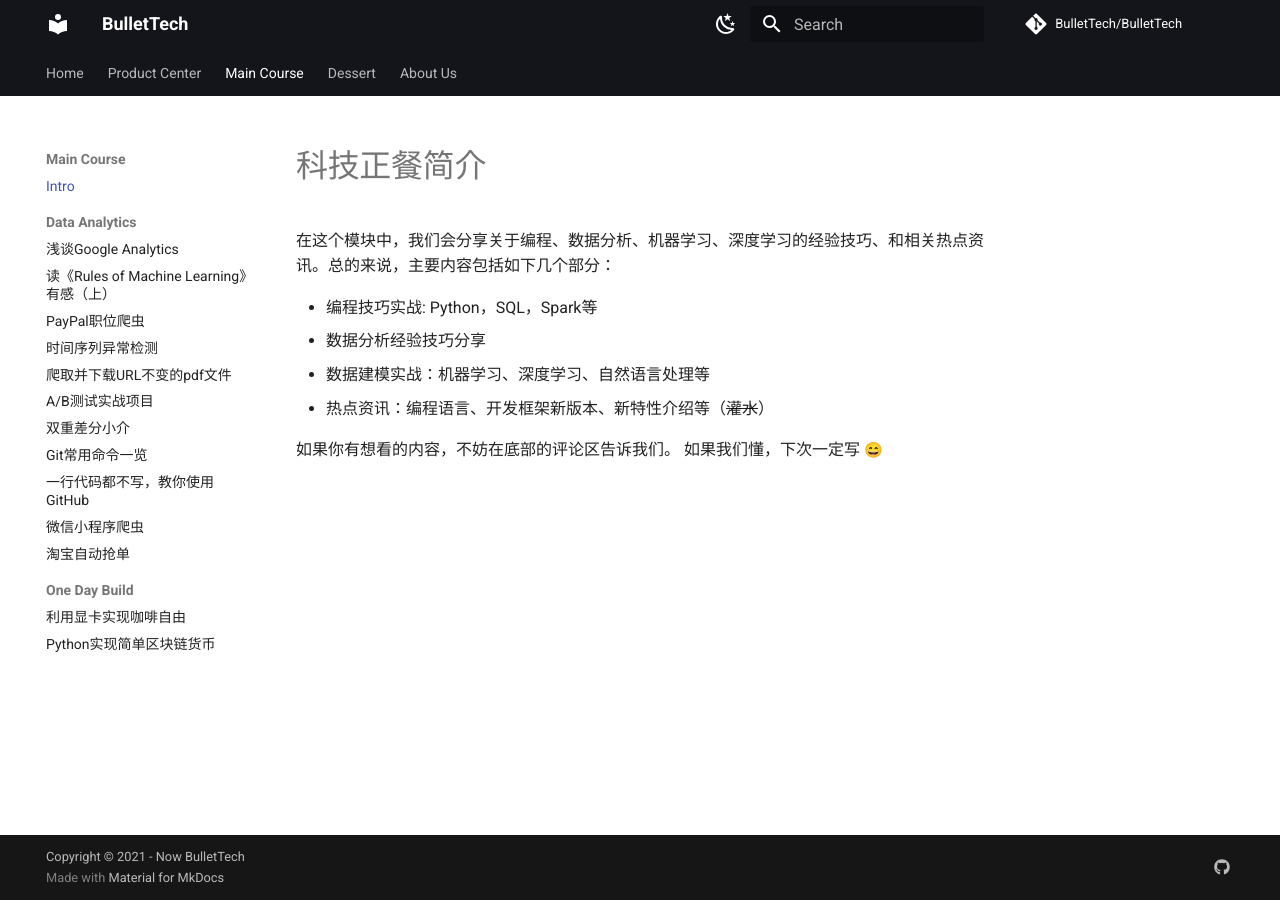
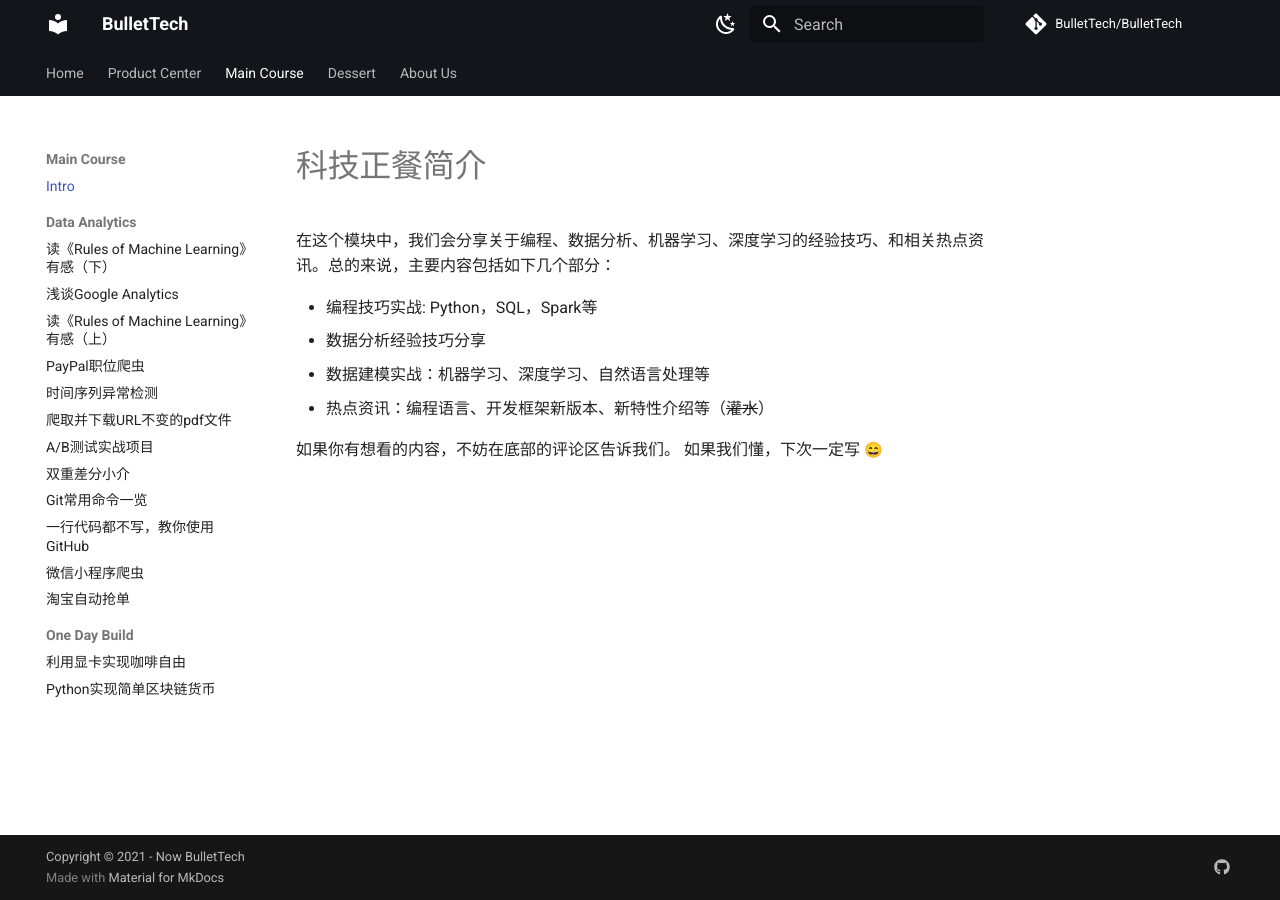
Before and after one commit to BulletTech/BulletTech, an MkDocs documentation site: the page built from docs/Main_course_blog_intro.md, in a window 1280 px wide. Built offline with MkDocs 1.6.1 and Material for MkDocs 9.7.7, drawn with Linux system fonts in a browser that asks for light colours; emoji names are drawn with the system emoji font; comment, search, counter and statistics services are not loaded.

Commit message:
Update mkdocs.yml

```diff
--- a/mkdocs.yml
+++ b/mkdocs.yml
@@ -17,6 +17,7 @@ nav:
   - Main Course:
     - Intro: Main_course_blog_intro.md
     - Data Analytics:
+        - 读《Rules of Machine Learning》有感（下）: Main_Course/Data_Analytics/2021-07-24-notes-of-rules-of-ML2.0.md
         - 浅谈Google Analytics: Main_Course/Analytics_Tools/2021-07-31-GA-Intro.md
         - 读《Rules of Machine Learning》有感（上）: Main_Course/Data_Analytics/2021-07-22-notes-of-rules-of-ML.md
         - PayPal职位爬虫: Main_Course/Data_Analytics/2021-07-18-PayPal-Job-Crawler.md
```
